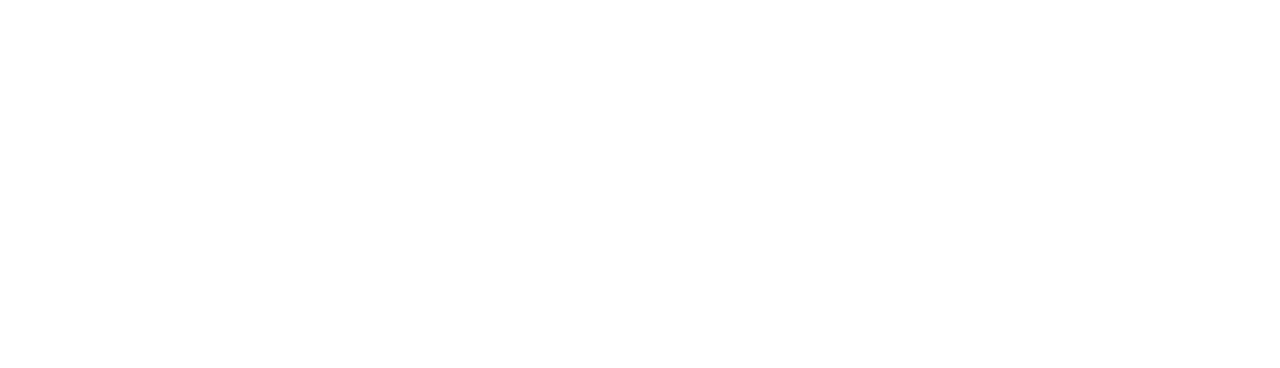
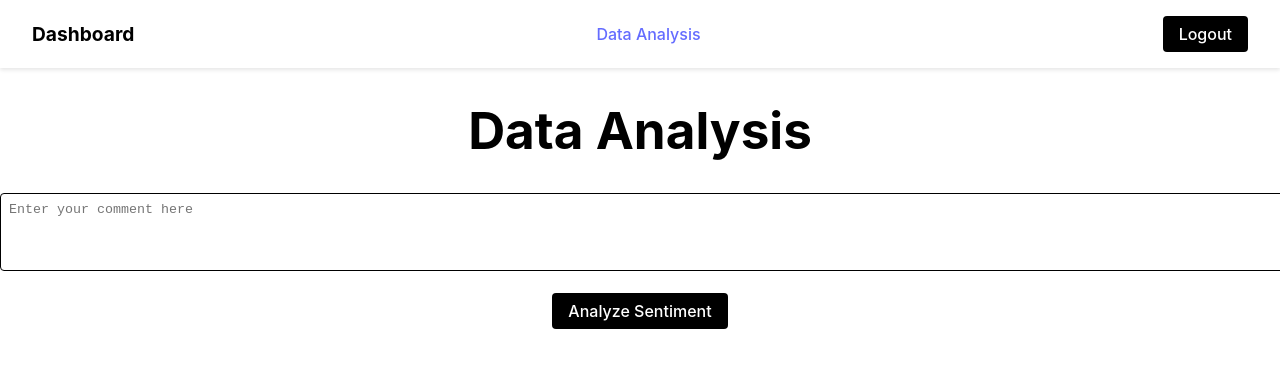
Before and after one commit to SeckMohameth/EDP-Capstone, a React (Vite) app in the folder client/react-app/: page /data-analysis in a window 1280 px wide. Before the commit this address had no page. Shown: the top 368 px of the page. Built offline with nearby package versions, Linux system fonts and the light colour scheme.

Commit message:
data page

```diff
--- a/client/react-app/src/App.jsx
+++ b/client/react-app/src/App.jsx
@@ -7,6 +7,7 @@ import Login from "./Pages/Login";
 import Signup from "./Pages/Signup";
 import RequireAuth from "./Components/RequireAuth";
 import { AuthProvider } from "./hooks/AuthContext";
+import DataAnalysis from "./Pages/DataAnalysis";
 
 function App() {
 
@@ -17,6 +18,7 @@ function App() {
         <Routes>
           <Route path="/" element={<Login />} />
           <Route path="/signup" element={<Signup />} />
+          <Route path="/data-analysis" element={<DataAnalysis />} />
           <Route path="/employee" element={
             <RequireAuth>
               <EmployeeHome />
--- a/client/react-app/src/Components/Nav.jsx
+++ b/client/react-app/src/Components/Nav.jsx
@@ -2,6 +2,7 @@ import React from 'react';
 import { useNavigate } from 'react-router-dom';
 import { useAuth } from '../hooks/AuthContext';
 import './Nav.css';
+import { Link } from 'react-router-dom';
 
 function Nav() {
   const navigate = useNavigate();
@@ -15,6 +16,8 @@ function Nav() {
   return (
     <nav className="nav-container">
       <div className="nav-left">Dashboard</div>
+      <Link to="/data-analysis">Data Analysis</Link>
+
       <div className="nav-right">
         <button onClick={handleLogout}>Logout</button>
       </div>
--- /dev/null
+++ b/client/react-app/src/Pages/DataAnalysis.jsx
@@ -0,0 +1,52 @@
+import React, { useState } from "react";
+import Nav from '../Components/Nav';
+
+function DataAnalysis() {
+  const [comment, setComment] = useState("");
+  const [sentiment, setSentiment] = useState(null);
+
+  const handleSubmit = async (e) => {
+    e.preventDefault();
+    try {
+      const response = await fetch("http://localhost:3000/analyze-sentiment", {
+        method: "POST",
+        headers: {
+          "Content-Type": "application/json",
+        },
+        body: JSON.stringify({ content: comment }),
+      });
+
+      if (response.ok) {
+        const result = await response.json();
+        setSentiment(result.sentiment);
+        alert(`Sentiment: ${result.sentiment}`);
+      } else {
+        alert("Error analyzing sentiment");
+      }
+    } catch (error) {
+      console.error("Error:", error);
+      alert("Error analyzing sentiment");
+    }
+  };
+
+  return (
+    <div>
+      <Nav />
+      <h1>Data Analysis</h1>
+      <form onSubmit={handleSubmit}>
+        <textarea
+          value={comment}
+          onChange={(e) => setComment(e.target.value)}
+          placeholder="Enter your comment here"
+          rows="4"
+          cols="50"
+        ></textarea>
+        <br />
+        <button type="submit">Analyze Sentiment</button>
+      </form>
+      {sentiment && <p>Sentiment: {sentiment}</p>}
+    </div>
+  );
+}
+
+export default DataAnalysis;
```
